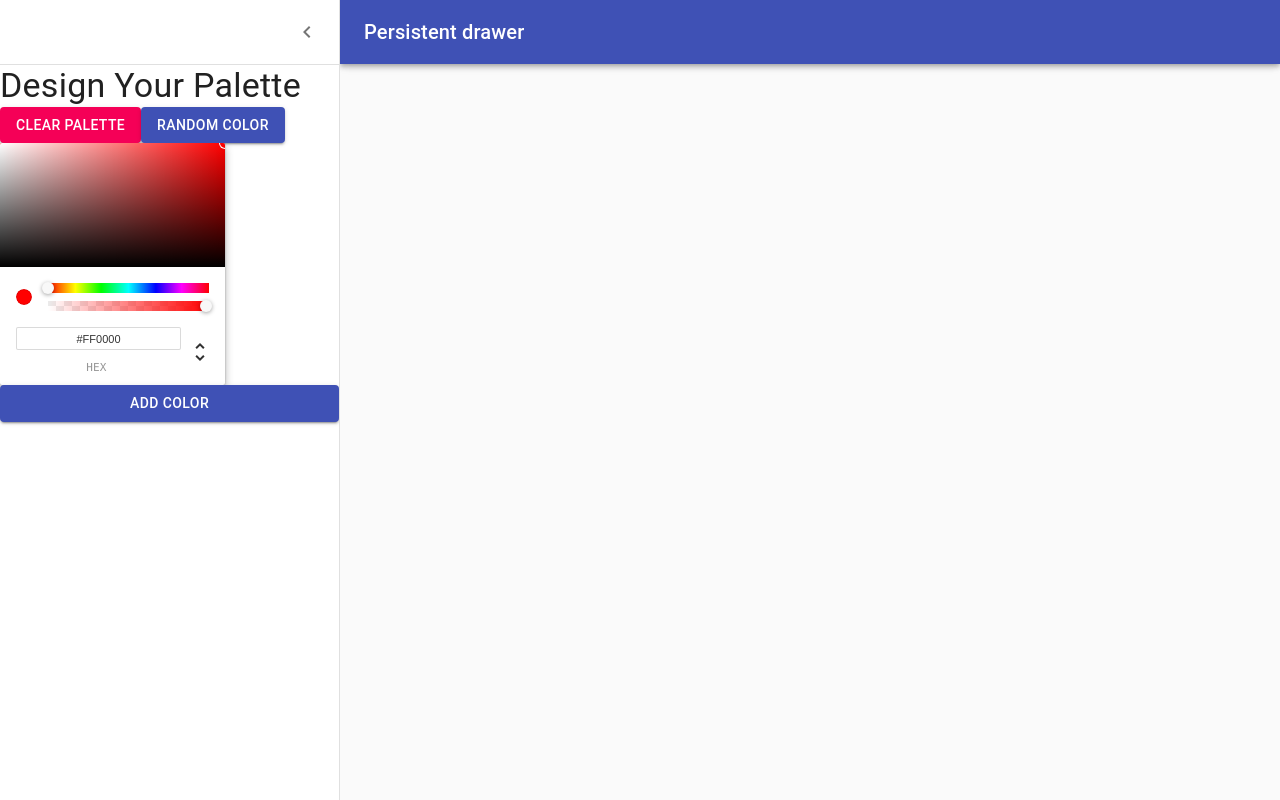
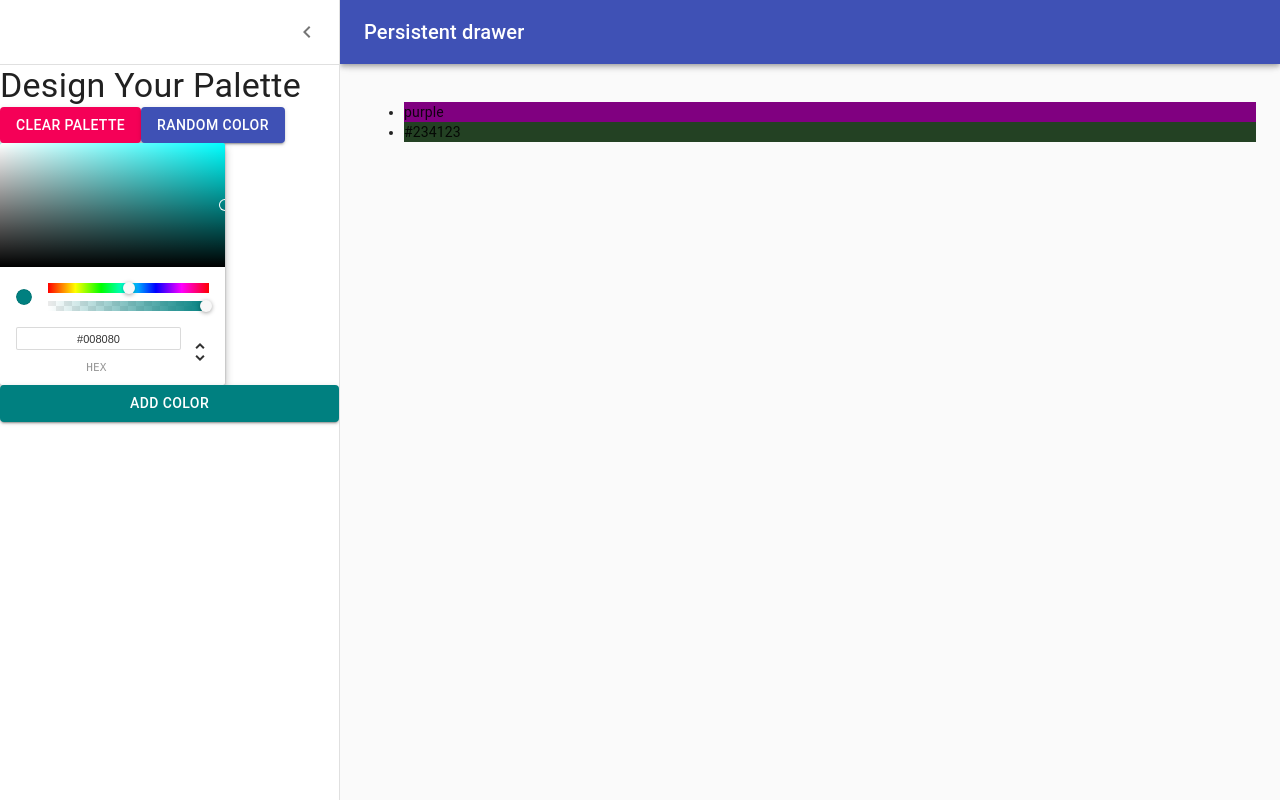
Before and after one commit to JasonDollar/color-picker-project, a React (Create React App) app: page /palette/new in a window 1280 px wide. Both pictures are taken after a click on the button "Open drawer". Built offline with nearby package versions, Linux system fonts and the light colour scheme.

Commit message:
connect ColorPicker to Button

```diff
--- a/package.json
+++ b/package.json
@@ -13,6 +13,7 @@
     "react-color": "^2.17.3",
     "react-copy-to-clipboard": "^5.0.1",
     "react-dom": "^16.8.6",
+    "react-material-ui-form-validator": "^2.0.8",
     "react-router-dom": "^5.0.0",
     "react-scripts": "3.0.1",
     "styled-components": "^4.2.0"
--- a/src/components/NewPaletteForm.js
+++ b/src/components/NewPaletteForm.js
@@ -82,6 +82,8 @@ const NewPaletteForm = () => {
   const classes = useStyles()
   const theme = useTheme()
   const [open, setOpen] = useState(false)
+  const [currentColor, setCurrentColor] = useState('teal')
+  const [colors, setColors] = useState(['purple', '#234123'])
 
   function handleDrawerOpen() {
     setOpen(true)
@@ -89,6 +91,10 @@ const NewPaletteForm = () => {
 
   function handleDrawerClose() {
     setOpen(false)
+  }
+
+  const addNewColor = () => {
+    setColors([...colors, currentColor])
   }
 
   return (
@@ -138,8 +144,8 @@ const NewPaletteForm = () => {
           <Button variant="contained" color="primary">Random Color</Button>
 
         </div>
-        <ChromePicker color="red" onChangeComplete={newColor => console.log(newColor)} />
-        <Button variant="contained" color="primary">Add Color</Button>
+        <ChromePicker color={currentColor} onChangeComplete={newColor => setCurrentColor(newColor.hex)} />
+        <Button variant="contained" color="primary" style={{ background: currentColor }} onClick={addNewColor}>Add Color</Button>
       </Drawer>
       <main
         className={clsx(classes.content, {
@@ -147,7 +153,11 @@ const NewPaletteForm = () => {
         })}
       >
         <div className={classes.drawerHeader} />
-
+        <ul>
+          {colors.map(item => (
+            <li style={{ background: item }}>{item}</li>
+          ))}
+        </ul>
       </main>
     </div>
   )
```
Also changed, not shown: 1 other file (tests, documents, lock files or other folders).
